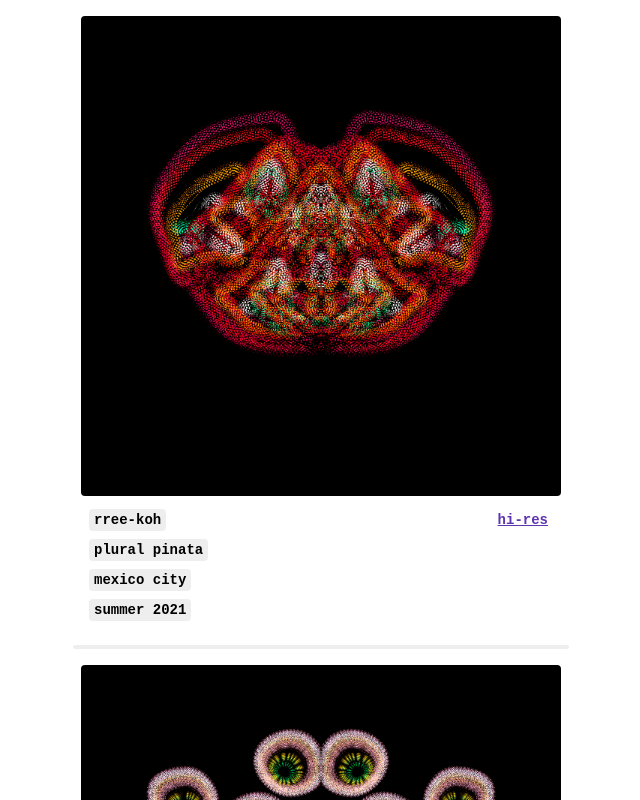
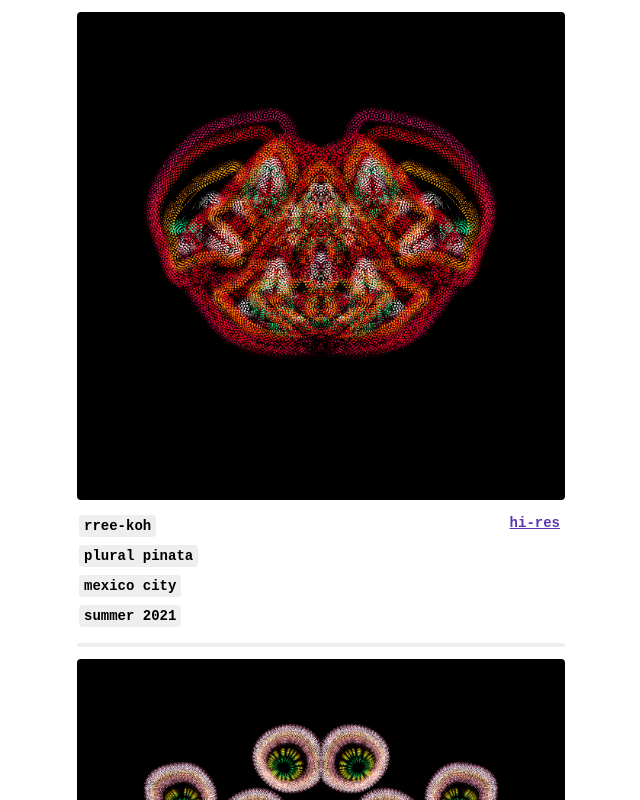
Before and after one commit to clumsycomputer/clumsy-website, a Next.js app: page /art/graphics in a window 1280 px wide. Shown: the top 800 px of the page, without its empty margins (319-959 px from the left). Built offline with nearby package versions, Linux system fonts and the light colour scheme.

Commit message:
feature(pages): minor styling updates

```diff
--- a/components/common/Document/DocumentSectionBase.module.scss
+++ b/components/common/Document/DocumentSectionBase.module.scss
@@ -3,16 +3,15 @@
 .sectionContainer {
   display: flex;
   flex-direction: column;
-  padding-left: $spacer;
-  padding-right: $spacer;
-  padding-bottom: $spacer * 2;
+  padding-inline: $spacer * 3 / 2;
+  padding-block-end: $spacer * 2;
 }
 
 .contentContainer {
   display: flex;
   flex-direction: row;
   flex-wrap: wrap;
-  padding-left: $spacer;
+  // padding-left: $spacer;
 }
 
 .headerContainer {
@@ -21,7 +20,7 @@
   flex-basis: 256px;
   display: flex;
   flex-direction: column;
-  padding-top: $spacer / 2;
+  padding-block-start: $spacer / 2;
 }
 
 .accessibilityHeader {
@@ -37,9 +36,9 @@
   flex-grow: 1;
   flex-shrink: 1;
   flex-basis: 512px;
-  padding-left: $spacer * 3 / 2;
-  padding-top: $spacer * 3;
-  padding-right: $spacer * 2;
+  padding-inline-start: $spacer / 2;
+  padding-inline-end: $spacer;
+  padding-block-start: $spacer * 3;
   display: flex;
   flex-direction: row;
   justify-content: flex-end;
--- a/components/common/Document/DocumentSectionContent.module.scss
+++ b/components/common/Document/DocumentSectionContent.module.scss
@@ -21,11 +21,11 @@
 }
 
 .textContainer {
-  padding-left: $spacer * 3 / 2;
+  padding-inline-start: $spacer * 9 / 8;
 }
 
 .columnListContainer {
-  padding-left: $spacer * 3 / 2;
+  padding-inline-start: $spacer * 9 / 8;
 }
 
 .columnListItemContainer {
@@ -47,7 +47,7 @@
   flex-direction: row;
   justify-content: flex-start;
   flex-wrap: wrap;
-  padding-left: $spacer * 3 / 2;
+  padding-inline-start: $spacer * 9 / 8;
   margin-top: $spacer * -5 / 4;
 }
 
--- a/components/common/NavigationFooter/NavigationFooterContainer.module.scss
+++ b/components/common/NavigationFooter/NavigationFooterContainer.module.scss
@@ -1,8 +1,7 @@
 @import 'styles/websiteTheme.scss';
 
 .footerContainer {
-  padding: $spacer;
-  padding-top: $spacer * 3 / 2;
+  padding: $spacer * 3 / 2;
   padding-bottom: $spacer * 5;
 }
 
--- a/components/pages/art/graphics/common/GraphicSection.module.scss
+++ b/components/pages/art/graphics/common/GraphicSection.module.scss
@@ -3,16 +3,14 @@
 .sectionContainer {
   display: flex;
   flex-direction: column;
-  padding-left: $spacer;
-  padding-right: $spacer;
-  padding-bottom: $spacer * 2;
+  padding-inline: $spacer * 3 / 2;
+  padding-block-end: $spacer * 2;
 }
 
 .contentContainer {
   display: flex;
   flex-direction: column;
   align-items: center;
-  padding-left: $spacer;
 }
 
 .accessibilityHeader {
@@ -22,8 +20,7 @@
 .bodyContainer {
   flex-grow: 1;
   flex-shrink: 1;
-  padding-top: $spacer * 2;
-  padding-right: $spacer;
+  padding-block-start: $spacer * 3 / 2;
   display: flex;
   flex-direction: column;
   justify-content: center;
@@ -43,9 +40,7 @@
 .footerContainer {
   display: flex;
   flex-direction: row;
-  padding-left: $spacer;
-  padding-right: $spacer;
-  padding-bottom: $spacer;
+  padding-top: $spacer / 4;
 }
 
 .labelsContainer {
@@ -53,7 +48,7 @@
   flex-shrink: 1;
   display: flex;
   flex-direction: column;
-  // flex-wrap: wrap;
+  padding-left: $spacer / 4;
 }
 
 .labelContainer {
@@ -76,7 +71,7 @@
 
 .actionContainer {
   display: flex;
-  padding-top: $spacer;
+  padding-top: $spacer * 2 / 3;
 }
 
 .graphicAction {
--- a/components/pages/curations/music/musicItemDataset.ts
+++ b/components/pages/curations/music/musicItemDataset.ts
@@ -3710,3 +3710,6 @@ export const musicItemDataset: Array<MusicItem> = [
     ],
   },
 ];
+
+// jneiro jarel
+// jazz
--- a/components/pages/home/HomePage.module.scss
+++ b/components/pages/home/HomePage.module.scss
@@ -7,8 +7,7 @@
 .landingImageContainer {
   display: flex;
   flex-direction: column;
-  padding: $spacer * 2;
-  padding-top: $spacer * 2.125;
+  padding: $spacer * 3 / 2;
 }
 
 .landingImage {
--- a/package.json
+++ b/package.json
@@ -13,7 +13,7 @@
   "dependencies": {
     "@playwright/test": "^1.23.3",
     "@popperjs/core": "^2.11.6",
-    "next": "12.2.2",
+    "next": "^12.3.0",
     "next-sitemap": "^3.1.21",
     "react": "18.2.0",
     "react-click-away-listener": "^2.2.1",
--- a/pages/curations/music.tsx
+++ b/pages/curations/music.tsx
@@ -6,7 +6,7 @@ import {
 } from "../../components/pages/curations/music/MusicCurationsPage";
 export { getStaticProps } from "../../components/pages/curations/music/MusicCurationsPage";
 
-export default (props: MusicCurationsPageProps) => {
+const _MusicCurationsPage = (props: MusicCurationsPageProps) => {
   const pageRouter = useRouter();
   const [pageElement, setPageElement] = useState<ReactNode>(null);
   useEffect(() => {
@@ -16,3 +16,5 @@ export default (props: MusicCurationsPageProps) => {
   }, [pageRouter, props]);
   return pageElement;
 };
+
+export default _MusicCurationsPage;
```
Also changed, not shown: components/pages/home/HomePage.tsx (+8 -3 lines), 2 other files (tests, documents, lock files or other folders).
